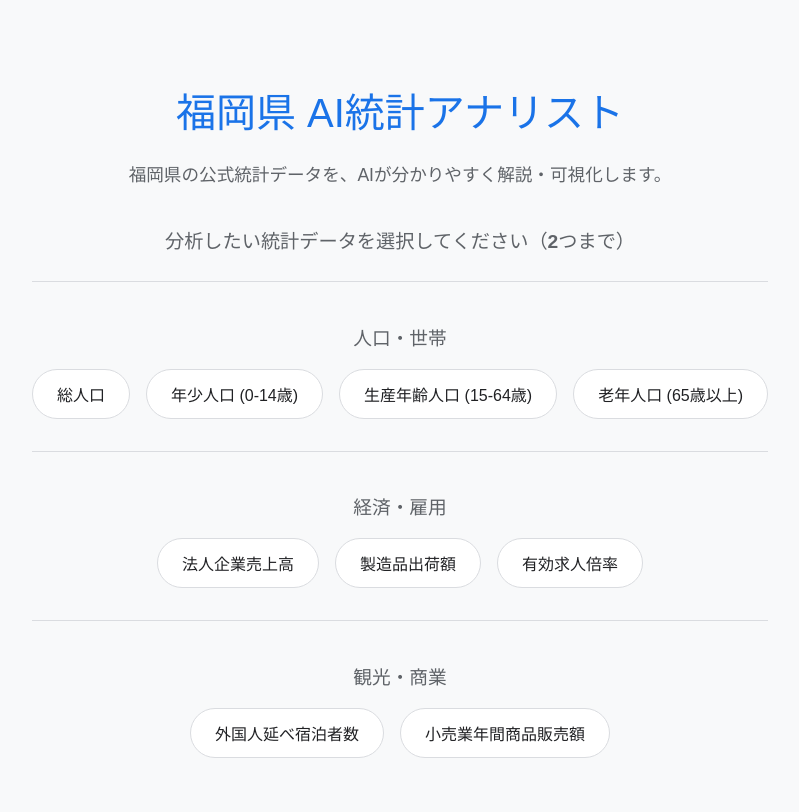
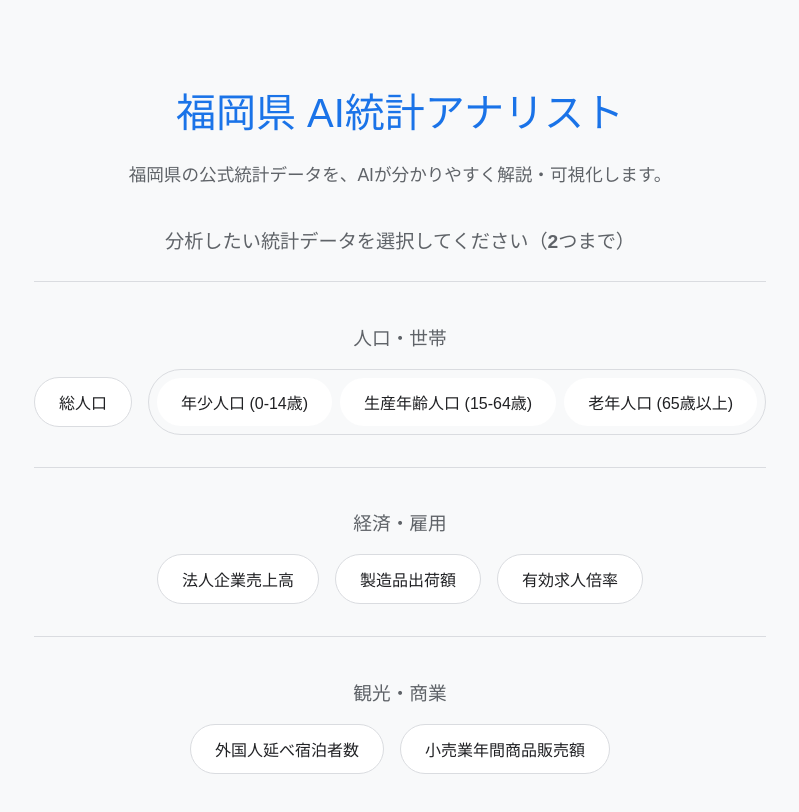
Before and after one commit to tako-chan0511/ai-stat-analist, a Vue app: page / in a window 1280 px wide. Shown: the top 812 px of the page, without its empty margins (240-1039 px from the left). Built offline with nearby package versions, Linux system fonts and the light colour scheme.

Commit message:
WIP:Gemini7/15

```diff
--- a/src/App.vue
+++ b/src/App.vue
@@ -13,18 +13,32 @@
           <div v-for="group in categoryGroups" :key="group.groupName" class="category-group">
             <h3>{{ group.groupName }}</h3>
             <div class="category-buttons">
-              <button
-                v-for="category in group.items"
-                :key="category.name"
-                @click="selectCategory(category)"
-                :class="{
-                  active: isSelected(category),
-                  'first-selection': isFirstSelection(category),
-                  'second-selection': isSecondSelection(category)
-                }"
-              >
-                {{ category.name }}
-              </button>
+              <template v-for="(item, index) in group.items" :key="index">
+                <button
+                  v-if="item.type !== 'subgroup'"
+                  @click="selectCategory(item as EStatCategory)"
+                  :class="{
+                    'first-selection': isFirstSelection(item as EStatCategory),
+                    'second-selection': isSecondSelection(item as EStatCategory)
+                  }"
+                >
+                  {{ (item as EStatCategory).name }}
+                </button>
+
+                <div v-else class="button-sub-group">
+                  <button
+                    v-for="subItem in (item as EStatButtonSubGroup).items"
+                    :key="subItem.name"
+                    @click="selectCategory(subItem)"
+                    :class="{
+                      'first-selection': isFirstSelection(subItem),
+                      'second-selection': isSecondSelection(subItem)
+                    }"
+                  >
+                    {{ subItem.name }}
+                  </button>
+                </div>
+              </template>
             </div>
           </div>
         </div>
@@ -32,28 +46,15 @@
         <div v-if="selectedCategories.length === 1" class="info-message">
           <p>📈 比較するデータをもう一つ選択してください。</p>
         </div>
-
         <div class="search-area" v-if="selectedCategories.length > 0">
-          <textarea
-            v-model="question"
-            placeholder="AIへの質問を入力してください..."
-            rows="3"
-            class="question-textarea"
-          ></textarea>
+          <textarea v-model="question" placeholder="AIへの質問を入力してください..." rows="3" class="question-textarea"></textarea>
           <button @click="getAnalysis" :disabled="loading || selectedCategories.length === 0">
             <span v-if="!loading">AIに質問する</span>
-            <span v-else class="loading-state">
-              <div class="loading-spinner-small"></div>
-              分析中...
-            </span>
+            <span v-else class="loading-state"><div class="loading-spinner-small"></div>分析中...</span>
           </button>
         </div>
-
         <div v-if="loading" class="loading-spinner-large"></div>
-        <div v-if="error" class="error-message">
-          <strong>エラー:</strong> {{ error }}
-        </div>
-
+        <div v-if="error" class="error-message"><strong>エラー:</strong> {{ error }}</div>
         <div v-if="analysisResult" class="results-area">
           <div class="explanation-card">
             <h2>AIによる分析と洞察</h2>
@@ -61,9 +62,11 @@
           </div>
           <div class="chart-card">
             <h2>データの可視化</h2>
+            <!-- ★★★★★ ここが修正点 ★★★★★ -->
             <DataChart
               v-if="analysisResult.chartData"
               :chart-data="analysisResult.chartData"
+              :chart-options="analysisResult.chartOptions"
             />
           </div>
         </div>
@@ -75,7 +78,7 @@
 <script setup lang="ts">
 import { ref, watch } from 'vue';
 import DataChart from './components/DataChart.vue';
-import { estatCategoryGroups, type EStatCategory, type EStatCategoryGroup } from './services/estatData';
+import { estatCategoryGroups, type EStatCategory, type EStatCategoryGroup, type EStatButtonSubGroup } from './services/estatData';
 
 const categoryGroups = ref<EStatCategoryGroup[]>(estatCategoryGroups);
 const selectedCategories = ref<EStatCategory[]>([]);
@@ -84,22 +87,12 @@ const loading = ref(false);
 const error = ref('');
 const analysisResult = ref<any>(null);
 
-// ★★★★★ ここからが修正点 ★★★★★
-// 選択判定を、共有されている「id」ではなく、ユニークな「name」で行うように変更
-const isSelected = (category: EStatCategory) => {
-  return selectedCategories.value.some(c => c.name === category.name);
-};
-const isFirstSelection = (category: EStatCategory) => {
-  return selectedCategories.value[0]?.name === category.name;
-}
-const isSecondSelection = (category: EStatCategory) => {
-  return selectedCategories.value[1]?.name === category.name;
-}
+const isSelected = (category: EStatCategory) => selectedCategories.value.some(c => c.name === category.name);
+const isFirstSelection = (category: EStatCategory) => selectedCategories.value[0]?.name === category.name;
+const isSecondSelection = (category: EStatCategory) => selectedCategories.value[1]?.name === category.name;
 
-// 選択ロジックも同様に「name」で判断
 const selectCategory = (category: EStatCategory) => {
   const index = selectedCategories.value.findIndex(c => c.name === category.name);
-
   if (index > -1) {
     selectedCategories.value.splice(index, 1);
   } else {
@@ -108,12 +101,10 @@ const selectCategory = (category: EStatCategory) => {
     }
   }
 };
-// ★★★★★ ここまでが修正点 ★★★★★
 
 watch(selectedCategories, (newSelection) => {
   analysisResult.value = null;
   error.value = '';
-
   if (newSelection.length === 1) {
     question.value = `${newSelection[0].name}の推移を教えてください。`;
   } else if (newSelection.length === 2) {
@@ -124,21 +115,11 @@ watch(selectedCategories, (newSelection) => {
   }
 }, { deep: true });
 
-
 const getAnalysis = async () => {
-  if (selectedCategories.value.length === 0) {
-    error.value = '分析する統計カテゴリを選択してください。';
-    return;
-  }
-  if (!question.value.trim()) {
-    error.value = '質問を入力してください。';
-    return;
-  }
-
+  if (selectedCategories.value.length === 0) { return; }
   loading.value = true;
   error.value = '';
   analysisResult.value = null;
-
   try {
     const response = await fetch('/api/analyze-stats', {
       method: 'POST',
@@ -148,16 +129,11 @@ const getAnalysis = async () => {
         categories: selectedCategories.value.map(c => ({
           statsDataId: c.id,
           filters: c.filters,
-          categoryInfo: {
-            name: c.name,
-            unit: c.unit,
-          }
+          categoryInfo: { name: c.name, unit: c.unit }
         }))
       }),
     });
-
     const data = await response.json();
-
     if (response.ok) {
       analysisResult.value = data;
     } else {
@@ -182,116 +158,31 @@ const getAnalysis = async () => {
   --sub-text-color: #5f6368;
   --border-color: #dadce0;
 }
-body {
-  font-family: 'Google Sans', 'Noto Sans JP', sans-serif;
-  margin: 0;
-  background-color: var(--background-color);
-  color: var(--text-color);
-}
+body { font-family: 'Google Sans', 'Noto Sans JP', sans-serif; margin: 0; background-color: var(--background-color); color: var(--text-color); }
 #app { padding: 2rem; }
 .analyst-container { max-width: 900px; margin: 0 auto; }
 .app-header { text-align: center; margin-bottom: 2.5rem; }
 .app-header h1 { font-size: 2.5rem; font-weight: 500; color: var(--primary-color); }
 .app-header p { font-size: 1.1rem; color: var(--sub-text-color); }
-
-.category-selection h2 {
-  font-size: 1.2rem;
-  text-align: center;
-  margin-bottom: 1.5rem;
-  color: var(--sub-text-color);
-}
-.category-group {
-  margin-bottom: 2rem;
-  border-top: 1px solid var(--border-color);
-  padding-top: 1.5rem;
-}
-.category-group:first-child {
-  border-top: none;
-  padding-top: 0;
-}
-.category-group h3 {
-  text-align: center;
-  font-weight: 500;
-  color: var(--sub-text-color);
-  margin-bottom: 1rem;
-}
-.category-buttons {
-  display: flex;
-  justify-content: center;
-  flex-wrap: wrap;
-  gap: 1rem;
-}
-.category-buttons button {
-  padding: 0.75rem 1.5rem;
-  border: 1px solid var(--border-color);
-  border-radius: 2rem;
-  background-color: var(--card-background-color);
-  color: var(--text-color);
-  font-size: 1rem;
-  cursor: pointer;
-  transition: all 0.2s ease-in-out;
-}
-.category-buttons button:hover {
-  background-color: #f1f1f1;
-  transform: translateY(-2px);
-}
-.category-buttons button.first-selection {
-  background-color: var(--primary-color);
-  color: white;
-  border-color: var(--primary-color);
-  font-weight: 500;
-}
-.category-buttons button.second-selection {
-  background-color: var(--secondary-color);
-  color: white;
-  border-color: var(--secondary-color);
-  font-weight: 500;
-}
-.info-message {
-  text-align: center;
-  padding: 1rem;
-  background-color: #e8f0fe;
-  color: #174ea6;
-  border-radius: 8px;
-  margin-bottom: 2rem;
-}
-
-.search-area {
-  background: var(--card-background-color);
-  padding: 2rem;
-  border-radius: 16px;
-  box-shadow: 0 4px 12px rgba(0,0,0,0.1);
-  margin-bottom: 2rem;
-}
-.question-textarea {
-  width: 100%;
-  padding: 1rem;
-  font-size: 1.1rem;
-  border: 1px solid var(--border-color);
-  border-radius: 8px;
-  box-sizing: border-box;
-  resize: vertical;
-  margin-bottom: 1rem;
-}
-.search-area button {
-  width: 100%;
-  padding: 1rem;
-  font-size: 1.1rem;
-  font-weight: 500;
-  color: white;
-  background-color: #34a853;
-  border: none;
-  border-radius: 8px;
-  cursor: pointer;
-  transition: background-color 0.2s;
-  display: flex;
-  justify-content: center;
-  align-items: center;
-  gap: 0.5rem;
-}
+.category-selection h2 { font-size: 1.2rem; text-align: center; margin-bottom: 1.5rem; color: var(--sub-text-color); }
+.category-group { margin-bottom: 2rem; border-top: 1px solid var(--border-color); padding-top: 1.5rem; }
+.category-group:first-child { border-top: none; padding-top: 0; }
+.category-group h3 { text-align: center; font-weight: 500; color: var(--sub-text-color); margin-bottom: 1rem; }
+.category-buttons { display: flex; justify-content: center; flex-wrap: wrap; gap: 1rem; align-items: center; }
+.category-buttons button { padding: 0.75rem 1.5rem; border: 1px solid var(--border-color); border-radius: 2rem; background-color: var(--card-background-color); color: var(--text-color); font-size: 1rem; cursor: pointer; transition: all 0.2s ease-in-out; }
+.category-buttons button:hover { background-color: #f1f1f1; transform: translateY(-2px); }
+.category-buttons button.first-selection { background-color: var(--primary-color); color: white; border-color: var(--primary-color); font-weight: 500; }
+.category-buttons button.second-selection { background-color: var(--secondary-color); color: white; border-color: var(--secondary-color); font-weight: 500; }
+.button-sub-group { display: flex; gap: 0.5rem; padding: 0.5rem; border: 1px solid var(--border-color); border-radius: 2.5rem; }
+.button-sub-group button { border: none; box-shadow: none; }
+.button-sub-group button:hover { background-color: #f1f1f1; }
+.button-sub-group button.first-selection, .button-sub-group button.second-selection { border: none; }
+.info-message { text-align: center; padding: 1rem; background-color: #e8f0fe; color: #174ea6; border-radius: 8px; margin-bottom: 2rem; }
+.search-area { background: var(--card-background-color); padding: 2rem; border-radius: 16px; box-shadow: 0 4px 12px rgba(0,0,0,0.1); margin-bottom: 2rem; }
+.question-textarea { width: 100%; padding: 1rem; font-size: 1.1rem; border: 1px solid var(--border-color); border-radius: 8px; box-sizing: border-box; resize: vertical; margin-bottom: 1rem; }
+.search-area button { width: 100%; padding: 1rem; font-size: 1.1rem; font-weight: 500; color: white; background-color: #34a853; border: none; border-radius: 8px; cursor: pointer; transition: background-color 0.2s; display: flex; justify-content: center; align-items: center; gap: 0.5rem; }
 .search-area button:hover:not(:disabled) { background-color: #1e8e3e; }
 .search-area button:disabled { background-color: #a5d6a7; cursor: not-allowed; }
-
 .loading-state { display: flex; align-items: center; gap: 0.75rem; }
 .loading-spinner-small { width: 20px; height: 20px; border: 3px solid rgba(255, 255, 255, 0.3); border-radius: 50%; border-top-color: #ffffff; animation: spin 1s ease infinite; }
 .loading-spinner-large { width: 48px; height: 48px; border: 5px solid rgba(0, 0, 0, 0.1); border-radius: 50%; border-top-color: var(--primary-color); animation: spin 1s ease infinite; margin: 3rem auto; }
--- a/src/services/estatData.ts
+++ b/src/services/estatData.ts
@@ -7,14 +7,17 @@ export interface EStatCategory {
   defaultQuestion: string;
   filters: { [key: string]: string };
   unit: string;
+  type?: 'category';
 }
 
-/**
- * カテゴリをグループ化するための型定義
- */
+export interface EStatButtonSubGroup {
+  type: 'subgroup';
+  items: EStatCategory[];
+}
+
 export interface EStatCategoryGroup {
   groupName: string;
-  items: EStatCategory[];
+  items: (EStatCategory | EStatButtonSubGroup)[];
 }
 
 /**
@@ -24,80 +27,58 @@ export const estatCategoryGroups: EStatCategoryGroup[] = [
   {
     groupName: '人口・世帯',
     items: [
+      // ★★★★★ ここからが修正点 ★★★★★
+      // 全ての人口関連データを、単一の正しいデータソース(ID: 0000010101)に統一
       {
-        id: '0000010101',
-        name: '総人口', // '人口推移'から変更
+        type: 'category',
+        id: '0000010101', // 国勢調査
+        name: '総人口',
         defaultQuestion: '福岡県の総人口は、どのように推移していますか？',
-        filters: { '@cat01': 'A1101', '@area': '40000' },
-        unit: '人',
-      },
-      // ★★★★★ ここがご提案の改修点 ★★★★★
-      {
-        id: '0000010103',
-        name: '年少人口 (0-14歳)',
-        defaultQuestion: '福岡県の年少人口は、どのように推移していますか？',
-        filters: { '@cat01': 'A1102', '@area': '40000' },
+        filters: { '@cat01': 'A1101', '@area': '40000' }, // 総人口のコード
         unit: '人',
       },
       {
-        id: '0000010103',
-        name: '生産年齢人口 (15-64歳)',
-        defaultQuestion: '福岡県の生産年齢人口は、どのように推移していますか？',
-        filters: { '@cat01': 'A1103', '@area': '40000' },
+        type: 'subgroup',
+        items: [
+          {
+            id: '0000010101', // 国勢調査
+            name: '年少人口 (0-14歳)',
+            defaultQuestion: '福岡県の年少人口は、どのように推移していますか？',
+            filters: { '@cat01': 'A1102', '@area': '40000' }, // 年少人口のコード
             unit: '人',
           },
           {
-        id: '0000010103',
+            id: '0000010101', // 国勢調査
+            name: '生産年齢人口 (15-64歳)',
+            defaultQuestion: '福岡県の生産年齢人口は、どのように推移していますか？',
+            filters: { '@cat01': 'A1103', '@area': '40000' }, // 生産年齢人口のコード
+            unit: '人',
+          },
+          {
+            id: '0000010101', // 国勢調査
             name: '老年人口 (65歳以上)',
             defaultQuestion: '福岡県の老年人口は、どのように推移していますか？',
-        filters: { '@cat01': 'A1104', '@area': '40000' },
+            filters: { '@cat01': 'A1104', '@area': '40000' }, // 老年人口のコード
             unit: '人',
           },
+        ]
+      }
+      // ★★★★★ ここまでが修正点 ★★★★★
     ],
   },
   {
     groupName: '経済・雇用',
     items: [
-      {
-        id: '0003423970',
-        name: '法人企業売上高',
-        defaultQuestion: '福岡県の法人企業の売上高はどのように推移していますか？',
-        filters: { '@cat01': '0', '@cat02': 'C3101', '@area': '40000' },
-        unit: '百万円',
-      },
-      {
-        id: '0003411607',
-        name: '製造品出荷額',
-        defaultQuestion: '福岡県の製造品出荷額等は、どのように推移していますか？',
-        filters: { '@area': '40000' },
-        unit: '百万円',
-      },
-      {
-        id: '0000020301',
-        name: '有効求人倍率',
-        defaultQuestion: '福岡県の有効求人倍率（季節調整値）は、どのように推移していますか？',
-        filters: { '@cat01': 'C2101', '@area': '40000' },
-        unit: '倍',
-      },
+      { id: '0003423970', name: '法人企業売上高', defaultQuestion: '...', filters: { '@cat01': '0', '@cat02': 'C3101', '@area': '40000' }, unit: '百万円' },
+      { id: '0003411607', name: '製造品出荷額', defaultQuestion: '...', filters: { '@area': '40000' }, unit: '百万円' },
+      { id: '0000020301', name: '有効求人倍率', defaultQuestion: '...', filters: { '@cat01': 'C2101', '@area': '40000' }, unit: '倍' },
     ],
   },
   {
     groupName: '観光・商業',
     items: [
-      {
-        id: '0003313483',
-        name: '外国人延べ宿泊者数',
-        defaultQuestion: '福岡県の外国人宿泊者数は、どのように推移していますか？',
-        filters: { '@area': '40000', '@cat01': '1' },
-        unit: '人泊',
-      },
-      {
-        id: '0003420401',
-        name: '小売業年間商品販売額',
-        defaultQuestion: '福岡県の小売業の販売額は、どのように推移していますか？',
-        filters: { '@cat01': '001', '@area': '40000' },
-        unit: '百万円',
-      },
+      { id: '0003313483', name: '外国人延べ宿泊者数', defaultQuestion: '...', filters: { '@area': '40000', '@cat01': '1' }, unit: '人泊' },
+      { id: '0003420401', name: '小売業年間商品販売額', defaultQuestion: '...', filters: { '@cat01': '001', '@area': '40000' }, unit: '百万円' },
     ],
   },
 ];
```
Also changed, not shown: api/analyze-stats.ts (+62 -46 lines), src/components/DataChart.vue (+26 -34 lines). Lines whose indentation alone changed are shown as unchanged.
